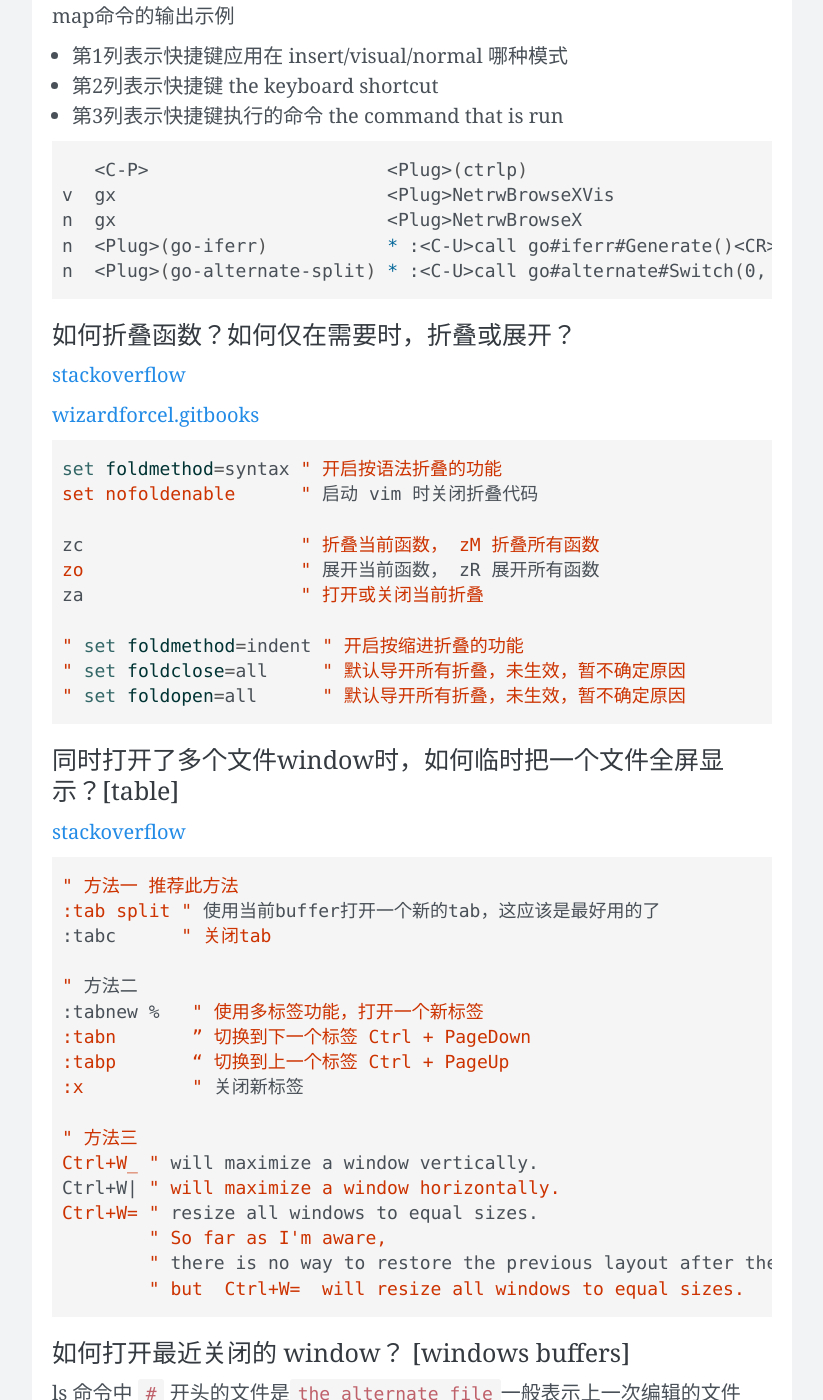
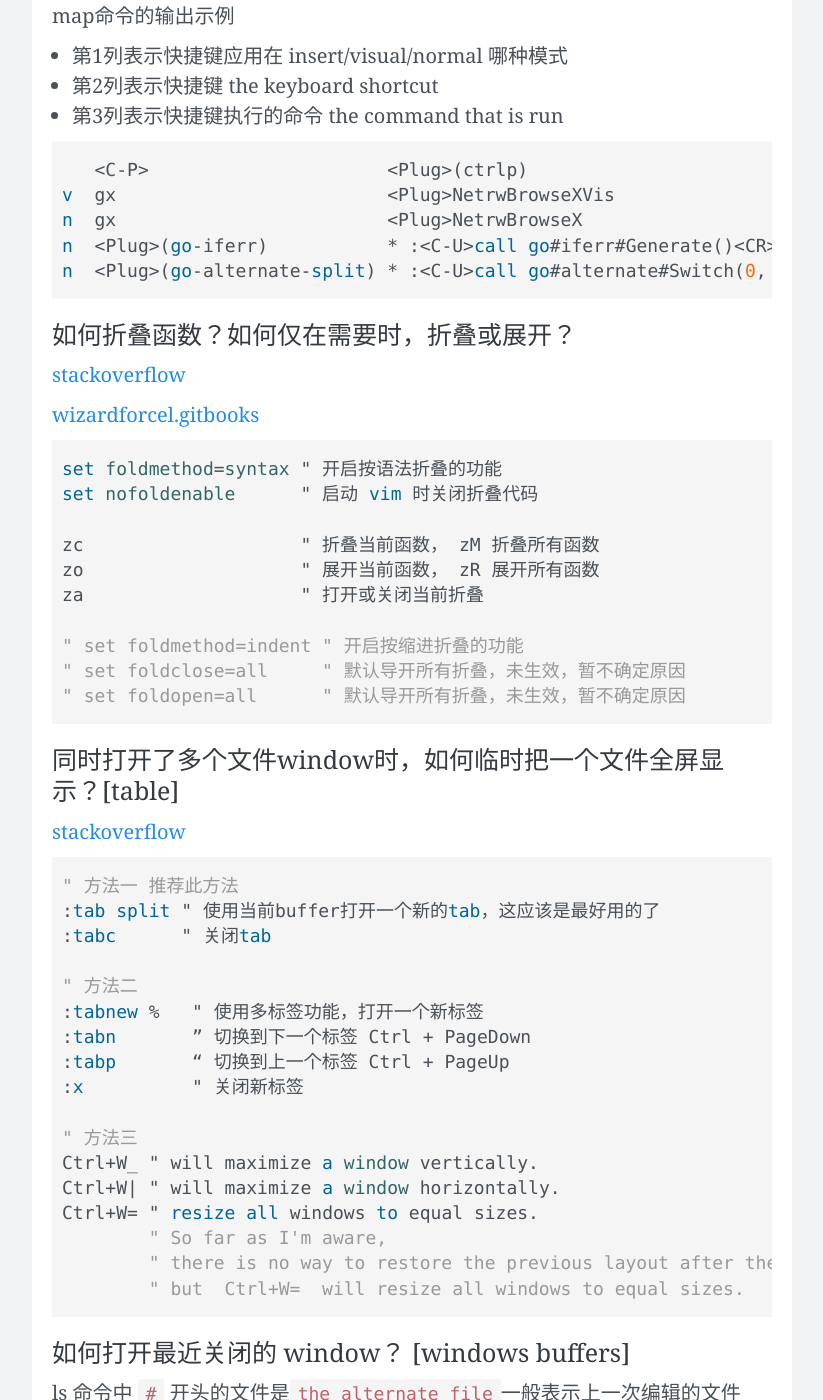
Before and after one commit to wangtiga/wangtiga.github.io, a Jekyll site: the page built from _posts/2019-11-06-vim_faq.md, in a window 1280 px wide and 1400 px high, scrolled down 8596 px. Shown: the whole window, without its empty margins (228-1051 px from the left). Built offline with Jekyll 4.4.1, drawn with Linux system fonts in a browser that asks for light colours; nearby versions of some CDN libraries; comment, search, counter and statistics services are not loaded; some of the changed text lies outside the part shown.

Commit message:
updated from r1

````diff
--- a/_posts/2019-11-06-vim_faq.md
+++ b/_posts/2019-11-06-vim_faq.md
@@ -146,7 +146,7 @@ tags:   linux
 
 ### 误操作 执行 ctrl+w o 后，关闭了当前窗口，如何恢复？
 
-```shell
+```vim
 " How to undo/revert making current window the only window only <ctrl+w O>
 nnoremap <C-w>o :mksession! ~/.vim.session.bak<CR>:wincmd o<CR>
 nnoremap <C-w>u :source ~/.vim.session.bak<CR>
@@ -154,7 +154,7 @@ nnoremap <C-w>u :source ~/.vim.session.bak<CR>
 
 
 ### 误操作导致 vim 界面卡住不动，按任何按键都没反应，怎么办？
-```shell
+```vim
 Ctrl + s  " 开启锁屏状态
 
 Ctrl + q  " 退出锁屏状态
@@ -164,7 +164,7 @@ Ctrl + q  " 退出锁屏状态
 
 ### 如何显示历史提示?
 
-```shell
+```vim
 :messages
 
 vim-go: [definition] FAIL
@@ -177,7 +177,7 @@ vim-go: go [list -e -json -compiled=true -test=true -export=false -deps=true -fi
 ### 如何在 NERDTree 中定位当前打开的文件？
 
 ### Disable vim automatic visual mode on mouse select
-```shell
+```vim
 :set mouse-=a " Disable vim automatic visual mode on mouse select
 ```
 
@@ -185,7 +185,7 @@ https://gist.github.com/u0d7i/01f78999feff1e2a8361
 
 ### 如何让当前行总是保持在屏幕中央？
 
-```shell
+```vim
 :set so=7  " 设置光标上下两侧最少保留的屏幕行数
 ```
 
@@ -196,7 +196,7 @@ https://gist.github.com/u0d7i/01f78999feff1e2a8361
 
 对比两个文件的差异时会用到这个命令
 
-```shell
+```vim
 :set scb   " 同时滚动
 :set noscb " 关闭同时滚动
 ```
@@ -207,12 +207,12 @@ https://gist.github.com/u0d7i/01f78999feff1e2a8361
 
 使用 v 选中要转换的单词，然后按 gu gU 进行转换
 
-```shell
+```vim
 gu	" 转小写
 gU	" 转大写
 ```
 
-```shell
+```vim
 ～		" 将光标下的字母改变大小写
 3～		" 将光标位置开始的3个字母改变其大小写
 g~~		" 改变当前行字母的大小写
@@ -245,13 +245,13 @@ git config mergetool.prompt false
 
 假设我们希望保留octodog 的变化（来自REMOTE）。为此，移动到MERGED文件上（Ctrl + w, j）,移动光标到一个合并冲突的区域，然后：
 
-```shell
+```vim
 :diffget RE
 ```
 
 你也可以：
 
-```shell
+```vim
 :diffg RE  " get from REMOTE
 :diffg BA  " get from BASE
 :diffg LO  " get from LOCAL
@@ -264,7 +264,7 @@ git config mergetool.prompt false
 
 [stackoverflow make-vim-show-all-white-spaces-as-a-character](https://stackoverflow.com/questions/1675688/make-vim-show-all-white-spaces-as-a-character)
 
-```shell
+```vim
 :set list   " to enable.
 :set nolist " to disable.
 :set list!  " to toggle it.
@@ -278,7 +278,7 @@ git config mergetool.prompt false
 
 使用`hlsearch`高亮显示`/`搜索的关键词，`*`快捷键搜索当前光标所有的word
 
-```shell
+```vim
 :set hlsearch " 开启高亮
 :nohlsearch   " 永久关闭高亮
 :noh          " 临时关闭高亮，下次搜索时自动打开高亮
@@ -295,14 +295,14 @@ git config mergetool.prompt false
 
 [vims-encoding-options](https://stackoverflow.com/questions/8121609/vims-encoding-options)
 
-```shell
+```vim
 :echo &fileencoding
 ```
 
 
 ### 如何重载 .vimrc 文件？
 
-```shell
+```vim
 :source ~/.vimrc
 ```
 
@@ -317,7 +317,7 @@ git config mergetool.prompt false
 
 `%<`表示不带文件后缀的文件名称
 
-```shell
+```vim
 :e %:r.cpp
 :e %<.cpp
 ```
@@ -330,7 +330,7 @@ git config mergetool.prompt false
 可以映射一个键盘快捷键`gR`快速执行这个步骤
 [Find_in_files_within_Vim](https://vim.fandom.com/wiki/Find_in_files_within_Vim)
 
-```shell
+```vim
 " 在当前目录的*.go文件中，搜索当前光标所在的单词
 nnoremap gG :execute "vimgrep /" . expand("<cword>") . "/j **/*.go" <Bar> cw<CR>
 ```
@@ -340,7 +340,7 @@ nnoremap gG :execute "vimgrep /" . expand("<cword>") . "/j **/*.go" <Bar> cw<CR>
 - 关于 map 映射命令
 [zhihu](https://www.zhihu.com/question/20741941)
 
-```shell
+```vim
 map a b       " 表示按 a 等于按 b。
 vmap          " (还有 nmap imap）前首字母表示不同的模式（分别对应虚拟模式，普通模式，插入模式）。
 vnoremap c a  " nore表示非递归。
@@ -355,7 +355,7 @@ golang 中搜索包含以func字符的开关行，就是函数列表
 
 然后输入:g跳转到指定行号就能定位到函数所在位置
 
-```shell
+```vim
 :g/^func#
 :g123
 ```
@@ -367,7 +367,7 @@ golang 中搜索包含以func字符的开关行，就是函数列表
 
 [stackoverflow](https://stackoverflow.com/questions/7047650/in-vim-how-to-find-out-what-a-key-combination-does)
 
-```shell
+```vim
 :help CTRL-I  " 查询指定快捷键的帮助手册
 :map          " 列出所有当前的自定义快捷键。对于在 .vimrc 文件或第三方 plugin 中自定义的按键，:help 中是查询不到手册的。这时只能用 :map 命令
 ```
@@ -378,7 +378,7 @@ map命令的输出示例
 - 第2列表示快捷键  the keyboard shortcut
 - 第3列表示快捷键执行的命令 the command that is run
 
-```shell
+```vim
    <C-P>                      <Plug>(ctrlp)
 v  gx                         <Plug>NetrwBrowseXVis
 n  gx                         <Plug>NetrwBrowseX
@@ -393,7 +393,7 @@ n  <Plug>(go-alternate-split) * :<C-U>call go#alternate#Switch(0, "split")<CR>
 
 [wizardforcel.gitbooks](https://wizardforcel.gitbooks.io/use-vim-as-ide/content/4.html)
 
-```shell
+```vim
 set foldmethod=syntax " 开启按语法折叠的功能
 set nofoldenable      " 启动 vim 时关闭折叠代码
 
@@ -411,7 +411,7 @@ za                    " 打开或关闭当前折叠
 
 [stackoverflow](https://stackoverflow.com/questions/15583346/how-can-i-temporarily-make-the-window-im-working-on-to-be-fullscreen-in-vim)
 
-```shell
+```vim
 " 方法一 推荐此方法
 :tab split " 使用当前buffer打开一个新的tab，这应该是最好用的了
 :tabc      " 关闭tab
@@ -436,7 +436,7 @@ Ctrl+W= " resize all windows to equal sizes.
 
 ls 命令中 `#` 开头的文件是`the alternate file`一般表示上一次编辑的文件
 
-```shell
+```vim
 :ls       “ 显示最近打开的所有文件
 :b#       “ 打开最近关闭的文件，在当前窗口打开。 vs # 和 sp # 都会在新窗口打开
 :bNUM     ” 找到那个文件的序号NUM，在当前窗口打开
@@ -474,21 +474,21 @@ ls 命令中 `#` 开头的文件是`the alternate file`一般表示上一次编
 
 [stackoverflow](https://stackoverflow.com/questions/6726783/changing-default-position-of-quickfix-window-in-vim)
 
-```shell
+```vim
 :autocmd FileType qf wincmd J " 强制所有新打开的quickfix窗口都在最底部显示
 ```
 
 
 ### 如何允许 backspace 按键删除换行符号？
 
-```shell
+```vim
 set backspace=indent,eol,start " backspace over everything in insert mode
 ```
 
 
 ### 如何把 yank 的信息粘贴到 command 中使用？ [yank] [register]
 
-```shell
+```vim
 yaw       " 复制当前光标所在的单词
 Ctrl+r 0  " 粘贴到当前光标所在位置
 ```
@@ -500,7 +500,7 @@ vim内置了多个寄存器，可以同时保存多条复制内容。其中0号
 - `"` : 默认寄存器，删除复制等操作的内容默认保存在这里
 - `+` :剪切板寄存器，关联系统剪切析
 
-```shell
+```vim
 :reg    " 显示当前所有寄存器的内容
 "+yy    " 复制当前行到剪切板， 注意前面的 `"` 是必须输入的符号
 "ayy    " 复制当前行到a寄存器
@@ -510,7 +510,7 @@ vim内置了多个寄存器，可以同时保存多条复制内容。其中0号
 
 ### 如何跳转到函数？
 
-```shell
+```vim
 [[ " 跳转到上一个函数块开始，需要有单独一行的{。
 ]] " 跳转到下一个函数块开始，需要有单独一行的{。
 [] " 跳转到上一个函数块结束，需要有单独一行的}。
@@ -553,7 +553,7 @@ Ctrl+I  # Retrace your movements in file in forwards.
 
 ### 如何滚动屏幕？
 
-```shell
+```vim
 " 滚动屏幕，但光标位置不变 One line
 Ctrl+Y # Move viewport down
 Ctrl+E # Move viewport up (Extra lines)
@@ -578,7 +578,7 @@ Ctrl+D # Move viewport Down
 
 Golang 使用 [vim-go](https://github.com/fatih/vim-go-tutorial) 提供的 `GoReferrers` 命令会调用 `Guru` 实现这个功能
 
-```shell
+```vim
 :GoReferrers " 查询当前所有引用了光标所有单词（变量、函数）
 ```
 
@@ -587,7 +587,7 @@ Golang 使用 [vim-go](https://github.com/fatih/vim-go-tutorial) 提供的 `GoRe
 
 [Search_and_replace](https://vim.fandom.com/wiki/Search_and_replace)
 
-```shell
+```vim
 :%s/foo/bar/gc  " Change each 'foo' to 'bar', but ask for confirmation first.
 ```
 
@@ -595,7 +595,7 @@ Golang 使用 [vim-go](https://github.com/fatih/vim-go-tutorial) 提供的 `GoRe
 
 [how-to-use-vimgrep-on-several-file-extensions](https://stackoverflow.com/questions/18977608/how-to-use-vimgrep-on-several-file-extensions)
 
-```shell
+```vim
 set wildignore=*.dll,*.exe,*lib*so*,*.o " vimgrep CtrlP 功能中，隐藏二进制文件```
 ```
 
@@ -604,7 +604,7 @@ set wildignore=*.dll,*.exe,*lib*so*,*.o " vimgrep CtrlP 功能中，隐藏二进
 
 搜索结果保存在 quicklist 中
 
-```shell
+```vim
 :vimgrep /MEDIA_TYPE_VIDEO/j **/*.cpp ” 其中小写字母 j 表示,搜索完成后，不会自动跳转到第一个搜索结果
 :cw                                   ” 显示搜索结果 quicklist
 :cn                                   " 跳转到 quicklist 中下一个条目
@@ -617,19 +617,19 @@ set wildignore=*.dll,*.exe,*lib*so*,*.o " vimgrep CtrlP 功能中，隐藏二进
 
 - 使用vundle安装插件，只用在 .vimrc 文件增加以下代码
 
-```shell
+```vim
 Plugin 'majutsushi/tagbar'
 ```
 
 - 保存 .vimrc 文件后，执行以下命令
 
-```shell
+```vim
 :PluginInstall
 ```
 
 > 手动下载安装CtrlP插件
 
-```shell
+```vim
 git clone https://github.com/kien/ctrlp.vim.git bundle/ctrlp.vim
 
 " 手动安装时，必须在 `~/.vimrc` 文件增加下面内容
@@ -638,7 +638,7 @@ set runtimepath^=~/.vim/bundle/ctrlp.vim " 启用 CtrlP 插件
 
 - 个性化设置
 
-```shell
+```vim
 let g:ctrlp_max_files=0
 let g:ctrlp_match_window = 'bottom,order:btt,min:1,max:10,results:100' " 显示尽可能多的文件，方便自己手动选择需要的文件
 let g:ctrlp_match_current_file = 1 " 显示已经打开的文件
````
